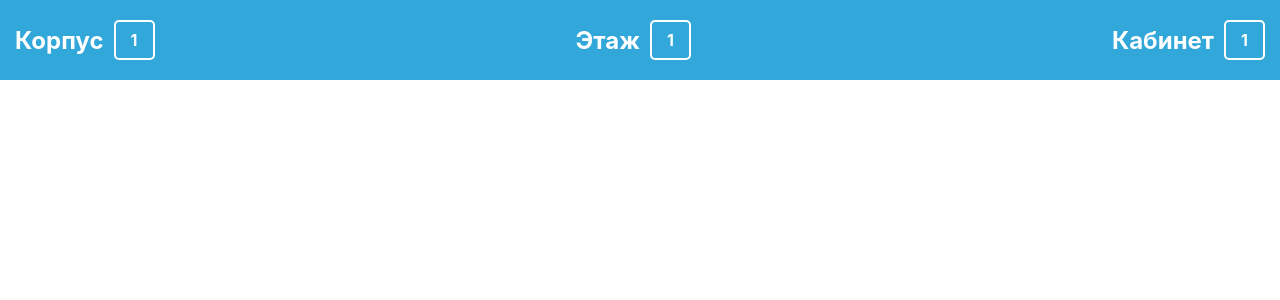
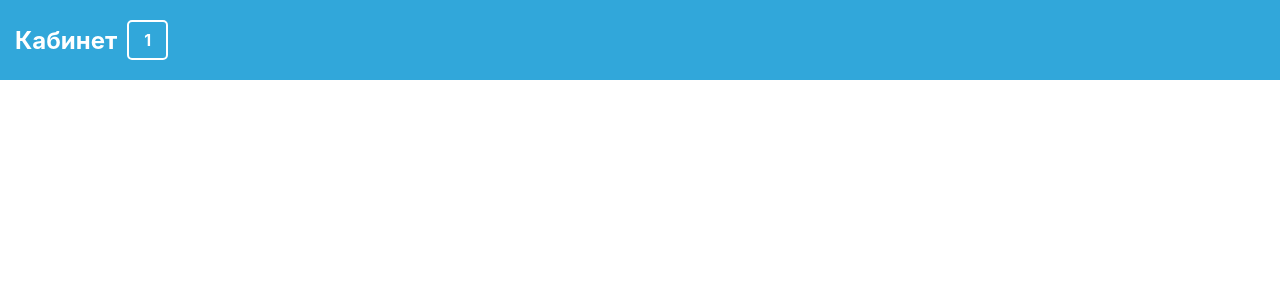
Before and after one commit to AlabamaWebp/Margui, a React (Create React App) app: page / in a window 1280 px wide. Shown: the top 300 px of the page. Built offline with nearby package versions, Linux system fonts and the light colour scheme.

Commit message:
НАдо доделать ховер контаинер

```diff
--- a/src/components/header/header.js
+++ b/src/components/header/header.js
@@ -11,30 +11,15 @@ const Header = (
     const [value1, setValue1] = useState("1");
     const [value2, setValue2] = useState("1");
     const [value3, setValue3] = useState("1");
-    let hover = [{
-        name: "Корпус",
-        items: ["1", "2", "3"],
-        text: value1,
-        change: (value) => {
-            setValue1(value);
-        }
-    },
-    {
-        name: "Этаж",
-        items: ["1", "2", "3"],
-        text: value2,
-        change: (value) => {
-            setValue2(value);
-        }
-    },
-    {
-        name: "Кабинет",
-        items: ["1", "2", "3"],
-        text: value3,
-        change: (value) => {
-            setValue3(value);
-        }
-    },
+    let hover = [
+        {
+            name: "Кабинет",
+            items: ["Музей", "2", "3"],
+            text: value1,
+            change: (value) => {
+                setValue1(value);
+            }
+        },
     ]
     return (
         <header className='mainHeader'>
@@ -53,3 +38,31 @@ const Header = (
     )
 }
 export default Header;
+
+
+// Пример обьекта hover
+
+// {
+//     name: "Корпус",
+//     items: ["1", "2", "3"],
+//     text: value1,
+//     change: (value) => {
+//         setValue1(value);
+//     }
+// },
+// {
+//     name: "Этаж",
+//     items: ["1", "2", "3"],
+//     text: value2,
+//     change: (value) => {
+//         setValue2(value);
+//     }
+// },
+// {
+//     name: "Кабинет",
+//     items: ["1", "2", "3"],
+//     text: value3,
+//     change: (value) => {
+//         setValue3(value);
+//     }
+// },
--- a/src/components/hover-container/hoverContainer.js
+++ b/src/components/hover-container/hoverContainer.js
@@ -7,7 +7,7 @@ const HoverContainer = (vars) => {
     return (
         <div className='hovverTemplate'>
             <div className="hoverContainer">
-                <span>{vars.text}</span>
+                <span className='htext'>{vars.text}</span>
             </div>
             <div className="hoverMenu">
                 {vars.items.map((item, index) => (
--- a/src/components/hover-container/hoverContainer.scss
+++ b/src/components/hover-container/hoverContainer.scss
@@ -9,13 +9,14 @@
     border-radius: 5px;
     border: 2px solid $back;
     position: relative;
-    // width: 100px;
     padding: 8px 15px;
     justify-content: center;
     align-items: center;
     user-select: none;
     margin: 5px 0;
-
+    &.htext {
+        text-align: center;
+    }
     &:hover {
         &~.hoverMenu {
             opacity: 1 !important;
```
